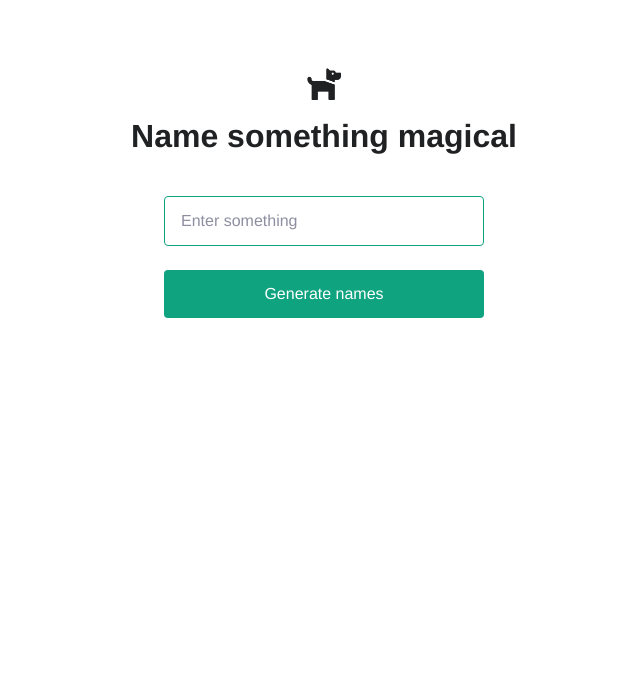
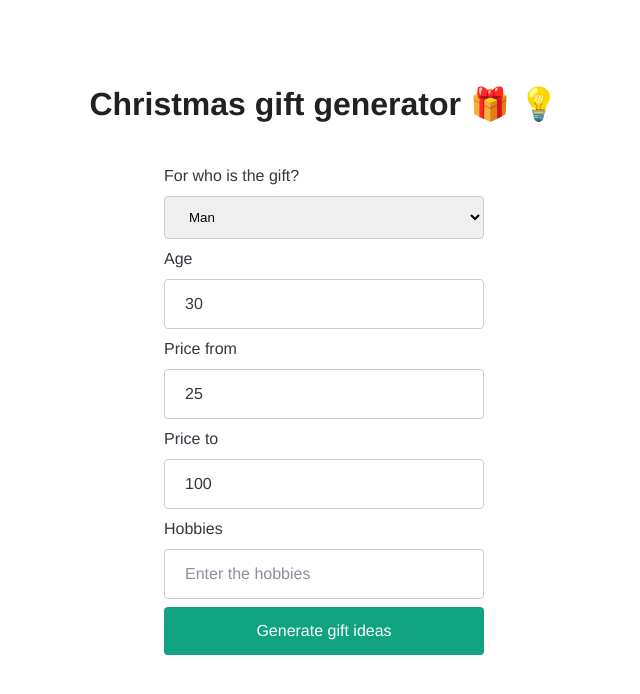
Before and after one commit to rookasrudzianskas/chatGPT-deploy, a Next.js app: page / in a window 1280 px wide. Shown: the top 694 px of the page, without its empty margins (316-956 px from the left). Built offline with nearby package versions, Linux system fonts and the light colour scheme; a web font is replaced by a local one.

Commit message:
Add a form to generate gift ideas
This commit adds a form to generate gift ideas.

```diff
--- a/pages/index.js
+++ b/pages/index.js
@@ -5,6 +5,12 @@ import styles from "./index.module.css";
 export default function Home() {
   const [animalInput, setAnimalInput] = useState("");
   const [result, setResult] = useState();
+  const [gender, setGender] = useState('man');
+  const [age, setAge] = useState(30);
+  const [priceMin, setPriceMin] = useState(25);
+  const [priceMax, setPriceMax] = useState(100);
+  const [hobbies, setHobbies] = useState('');
+  const [loading, setLoading] = useState(false);
 
   async function onSubmit(event) {
     event.preventDefault();
@@ -28,17 +34,115 @@ export default function Home() {
       </Head>
 
       <main className={styles.main}>
-        <img src="/dog.png" className={styles.icon} />
-        <h3>Name something magical</h3>
+        <h3>Christmas gift generator 🎁 💡</h3>
         <form onSubmit={onSubmit}>
-          <input
-            type="text"
-            name="animal"
-            placeholder="Enter something"
-            value={animalInput}
-            onChange={(e) => setAnimalInput(e.target.value)}
-          />
-          <input type="submit" value="Generate names" />
+          <label>For who is the gift?</label>
+
+          <select
+              style={{
+                    width: '100%',
+                    padding: '12px 20px',
+                    margin: '8px 0',
+                    display: 'inline-block',
+                    border: '1px solid #ccc',
+                    borderRadius: '4px',
+                    boxSizing: 'border-box',
+                  outline: 'none',
+                  paddingRight: '30px',
+              }}
+              name="gender"
+              value={gender}
+              onChange={(e) => setGender(e.target.value)}
+          >
+            <option value="man">Man</option>
+            <option value="woman">Woman</option>
+          </select>
+
+            <label>Age</label>
+            <input
+                type="number"
+                min={1}
+                max={99}
+                name="age"
+                placeholder="Enter the age"
+                value={age}
+                style={{
+                    width: '100%',
+                    padding: '12px 20px',
+                    margin: '8px 0',
+                    display: 'inline-block',
+                    border: '1px solid #ccc',
+                    borderRadius: '4px',
+                    boxSizing: 'border-box',
+                    outline: 'none',
+                    paddingRight: '10px',
+                }}
+                onChange={(e) => setAge(Number.parseInt(e.target.value))}
+            />
+
+            <label>Price from</label>
+            <input type="number"
+                   min={1}
+                   name="priceMin"
+                   placeholder="Enter the minimum price"
+                   value={priceMin}
+                   style={{
+                          width: '100%',
+                            padding: '12px 20px',
+                            margin: '8px 0',
+                            display: 'inline-block',
+                            border: '1px solid #ccc',
+                            borderRadius: '4px',
+                            boxSizing: 'border-box',
+                            outline: 'none',
+                            paddingRight: '10px',
+                   }}
+                   onChange={(e) => setPriceMin(Number.parseInt(e.target.value))}
+            />
+
+            <label>Price to</label>
+            <input
+                type="number"
+                min={1}
+                name="priceMax"
+                placeholder="Enter the maximum price"
+                value={priceMax}
+                style={{
+                    width: '100%',
+                    padding: '12px 20px',
+                    margin: '8px 0',
+                    display: 'inline-block',
+                    border: '1px solid #ccc',
+                    borderRadius: '4px',
+                    boxSizing: 'border-box',
+                    outline: 'none',
+                    paddingRight: '10px',
+                }}
+                onChange={(e) => setPriceMax(Number.parseInt(e.target.value))}
+            />
+
+            <label>Hobbies</label>
+            <input
+                type="text"
+                name="hobbies"
+                placeholder="Enter the hobbies"
+                value={hobbies}
+                style={{
+                    width: '100%',
+                    padding: '12px 20px',
+                    margin: '8px 0',
+                    display: 'inline-block',
+                    border: '1px solid #ccc',
+                    borderRadius: '4px',
+                    boxSizing: 'border-box',
+                    outline: 'none',
+                    paddingRight: '10px',
+                }}
+                onChange={(e) => setHobbies(e.target.value)}
+            />
+            <input type="submit" value="Generate gift ideas" />
+
+
         </form>
         <div className={styles.result}>{result}</div>
       </main>
```
Also changed, not shown: pages/gifts.js (added, +47 -0 lines).
